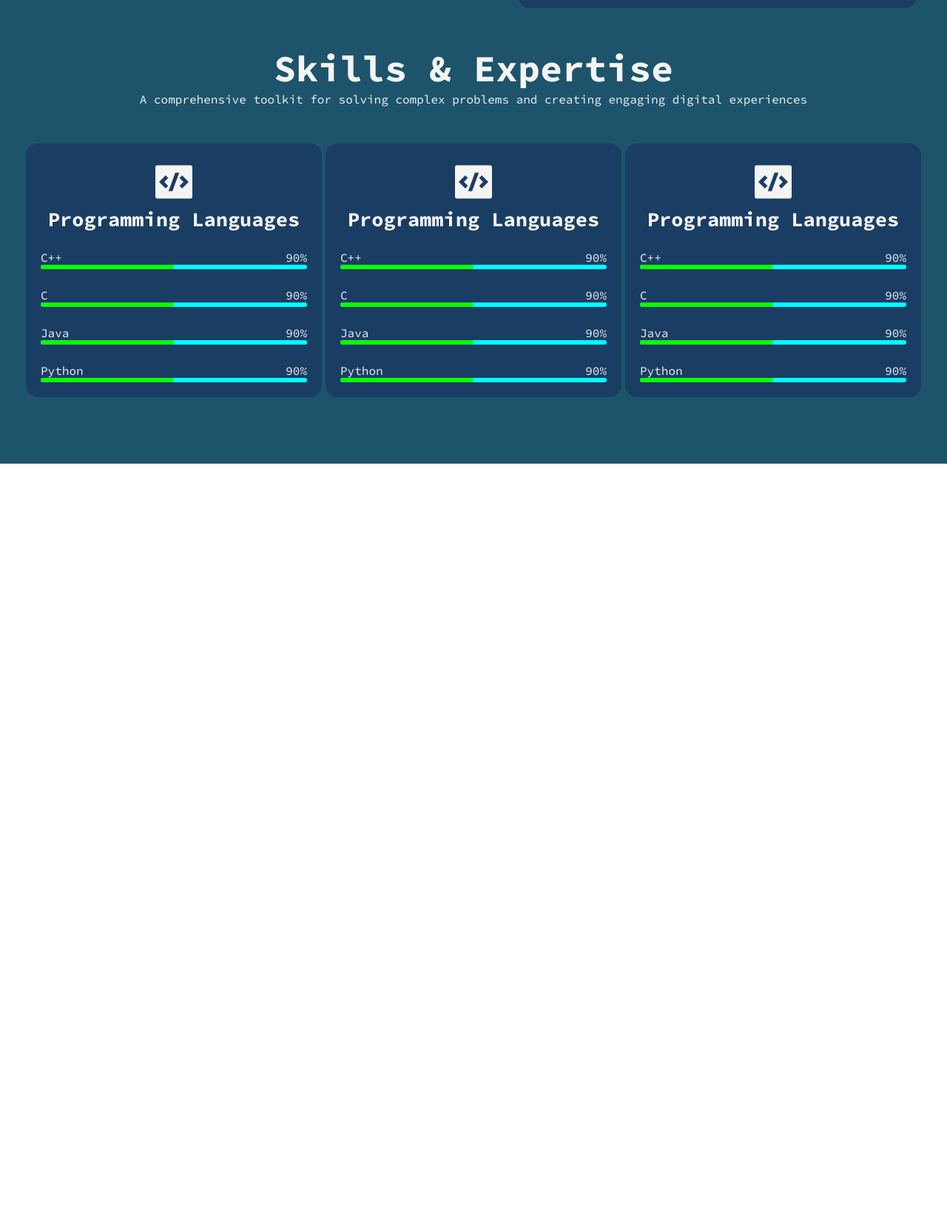
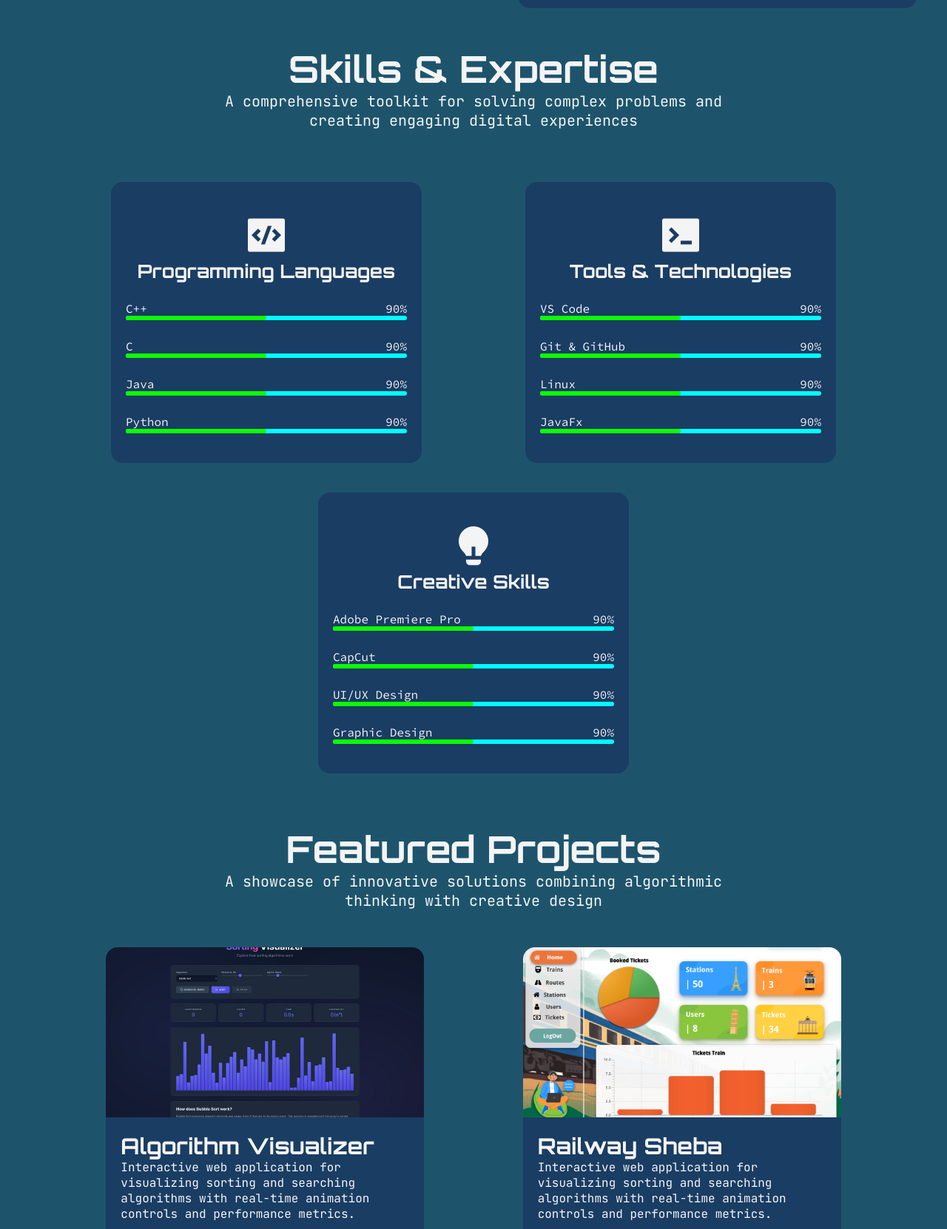
Before and after one commit to jihadmia35/my-portfolio-advance-java, a plain HTML site: page index.html in a window 1280 px wide. Shown: the part 1138-2800 px from the top of the page at 74% size. Before the commit the page ends 1765 px from the top, so only its background shows below. Drawn offline with nearby package versions, Linux system fonts and the light colour scheme; a web font is replaced by a local one.

Commit message:
added projects section

```diff
--- a/index.html
+++ b/index.html
@@ -83,10 +83,10 @@ Beyond code, I'm a visual thinker with expertise in video editing and design. Wh
         </div>
 
         <!-- skills section -->
-         <div class="section3">
+        <div class="section3">
             <div class="title-skills">
-                <h2>Skills & Expertise</h2>
-                <p>A comprehensive toolkit for solving complex problems and creating engaging digital experiences</p>
+                <h2 class="orbino">Skills & Expertise</h2>
+                <p class="jet">A comprehensive toolkit for solving complex problems and <br> creating engaging digital experiences</p>
             </div>
             <div class="skills-cards">
                 <div class="skill-card">
@@ -131,12 +131,12 @@ Beyond code, I'm a visual thinker with expertise in video editing and design. Wh
 
                 <div class="skill-card">
                     <div class="title-card">
-                        <i class="ri-code-box-fill"></i>
-                        <h3>Programming Languages</h3>
+                        <i class="ri-terminal-box-fill"></i>
+                        <h3>Tools & Technologies</h3>
                     </div>
                     <div class="progress-bars">
                         <div class="nam">
-                            <p>C++</p>
+                            <p>VS Code</p>
                             <p>90%</p>
                         </div>
                         <div class="bar-back">
@@ -144,7 +144,7 @@ Beyond code, I'm a visual thinker with expertise in video editing and design. Wh
                         </div>
 
                         <div class="nam">
-                            <p>C</p>
+                            <p>Git & GitHub</p>
                             <p>90%</p>
                         </div>
                         <div class="bar-back">
@@ -152,7 +152,7 @@ Beyond code, I'm a visual thinker with expertise in video editing and design. Wh
                         </div>
 
                         <div class="nam">
-                            <p>Java</p>
+                            <p>Linux</p>
                             <p>90%</p>
                         </div>
                         <div class="bar-back">
@@ -160,7 +160,7 @@ Beyond code, I'm a visual thinker with expertise in video editing and design. Wh
                         </div>
 
                         <div class="nam">
-                            <p>Python</p>
+                            <p>JavaFx</p>
                             <p>90%</p>
                         </div>
                         <div class="bar-back">
@@ -171,12 +171,12 @@ Beyond code, I'm a visual thinker with expertise in video editing and design. Wh
 
                 <div class="skill-card">
                     <div class="title-card">
-                        <i class="ri-code-box-fill"></i>
-                        <h3>Programming Languages</h3>
+                        <i class="ri-lightbulb-fill"></i>
+                        <h3>Creative Skills</h3>
                     </div>
                     <div class="progress-bars">
                         <div class="nam">
-                            <p>C++</p>
+                            <p>Adobe Premiere Pro</p>
                             <p>90%</p>
                         </div>
                         <div class="bar-back">
@@ -184,7 +184,7 @@ Beyond code, I'm a visual thinker with expertise in video editing and design. Wh
                         </div>
 
                         <div class="nam">
-                            <p>C</p>
+                            <p>CapCut</p>
                             <p>90%</p>
                         </div>
                         <div class="bar-back">
@@ -192,7 +192,7 @@ Beyond code, I'm a visual thinker with expertise in video editing and design. Wh
                         </div>
 
                         <div class="nam">
-                            <p>Java</p>
+                            <p>UI/UX Design</p>
                             <p>90%</p>
                         </div>
                         <div class="bar-back">
@@ -200,7 +200,7 @@ Beyond code, I'm a visual thinker with expertise in video editing and design. Wh
                         </div>
 
                         <div class="nam">
-                            <p>Python</p>
+                            <p>Graphic Design</p>
                             <p>90%</p>
                         </div>
                         <div class="bar-back">
@@ -209,7 +209,66 @@ Beyond code, I'm a visual thinker with expertise in video editing and design. Wh
                     </div>
                 </div>
             </div>
-         </div>
+        </div>
+
+        <!-- projects section -->
+        <div class="section4">
+            <div class="title-projects">
+                <h2 class="orbino">Featured Projects</h2>
+                <p class="jet">A showcase of innovative solutions combining algorithmic <br> thinking with creative design</p>
+            </div>
+
+            <div class="projects-cards">
+                <div class="project-card">
+                    <div class="project-pic">
+                        <img src="img/algo.png" alt="">
+                    </div>
+                    <div class="porject-details">
+                        <h3 class="orbino">Algorithm Visualizer</h3>
+                        <p class="jet">Interactive web application for visualizing sorting and searching algorithms with real-time animation controls and performance metrics.</p>
+                        <div class="project-tegs">
+                            <div class="teg">React</div>
+                            <div class="teg">TypeScript</div>
+                            <div class="teg">Canvas API</div>
+                            <div class="teg">Tailwind CSS</div>
+                        </div>
+                    </div>
+                </div>
+
+                <div class="project-card">
+                    <div class="project-pic">
+                        <img src="img/railway-sheba.png" alt="">
+                    </div>
+                    <div class="porject-details">
+                        <h3 class="orbino">Railway Sheba</h3>
+                        <p class="jet">Interactive web application for visualizing sorting and searching algorithms with real-time animation controls and performance metrics.</p>
+                        <div class="project-tegs">
+                            <div class="teg">Java</div>
+                            <div class="teg">MySQL</div>
+                            <div class="teg">JavaFx</div>
+                            <div class="teg">CSS</div>
+                        </div>
+                    </div>
+                </div>
+
+                <div class="project-card">
+                    <div class="project-pic">
+                        <img src="img/seudc.png" alt="">
+                    </div>
+                    <div class="porject-details">
+                        <h3 class="orbino">SEU Dawah Cricle</h3>
+                        <p class="jet">Interactive web application for visualizing sorting and searching algorithms with real-time animation controls and performance metrics.</p>
+                        <div class="project-tegs">
+                            <div class="teg">React</div>
+                            <div class="teg">TypeScript</div>
+                            <div class="teg">JavaScript</div>
+                            <div class="teg">Tailwind CSS</div>
+                        </div>
+                    </div>
+                </div>
+            </div>
+            <button><a href="">View More Projects</a></button>
+        </div>
     </div>
 </body>
 </html>
--- a/style.css
+++ b/style.css
@@ -3,6 +3,8 @@
 @import url('https://fonts.googleapis.com/css2?family=Bitcount+Grid+Single:wght@100..900&family=Inconsolata:wght@200..900&display=swap');
 @import url('https://fonts.googleapis.com/css2?family=Bebas+Neue&family=Bitcount+Grid+Single:wght@100..900&family=Inconsolata:wght@200..900&display=swap');
 @import url('https://fonts.googleapis.com/css2?family=Source+Code+Pro:ital,wght@0,200..900;1,200..900&display=swap');
+@import url('https://fonts.googleapis.com/css2?family=Orbitron:wght@400..900&display=swap');
+@import url('https://fonts.googleapis.com/css2?family=JetBrains+Mono:ital,wght@0,100..800;1,100..800&display=swap');
 
 *{
     margin: 0;
@@ -14,6 +16,14 @@
     font-family: "Source Code Pro", monospace;
 }
 
+.orbino{
+    font-family: "Orbitron", sans-serif;
+}
+
+.jet{
+    font-family: "JetBrains Mono", monospace;
+}
+
 header{
     z-index: 20;
     color: #F4F4F4;
@@ -21,6 +31,8 @@ header{
     position: fixed;
     padding: 10px 50px;
     background-color: #1D546C;
+    box-shadow: 0 4px 6px rgba(0, 0, 0, 0.1),
+              0 1px 3px rgba(0, 0, 0, 0.08);
 }
 
 nav{
@@ -273,6 +285,10 @@ nav{
     font-size: 50px;
 }
 
+.section2 .aboutme p{
+    font-size: 20px;
+}
+
 .section2 .my-tegs{
     width: 45%;
     color: F4F4F4;
@@ -390,16 +406,23 @@ nav{
     font-size: 50px;
 }
 
+.section3 .title-skills p{
+    font-size: 20px;
+}
+
+
 .section3 .skills-cards{
     margin-top: 50px;
     display: flex;
     align-items: center;
+    flex-wrap: wrap;
     justify-content: space-evenly;
 }
 
 .section3 .skills-cards .skill-card{
-    width: 400px;
-    padding: 20px;
+    margin: 20px;
+    width: 420px;
+    padding: 40px 20px;
     border-radius: 16px;
     background-color: #1A3D64;
 }
@@ -412,7 +435,8 @@ nav{
 }
 
 .section3 .skills-cards .skill-card .title-card h3{
-    font-size: 27px;
+    font-size: 25px;
+    font-family: "Orbitron", sans-serif;
 }
 
 .section3 .skills-cards .skill-card .progress-bars .bar-back{
@@ -433,8 +457,104 @@ nav{
     font-size: 60px;
 }
 
+.section3 .skills-cards .skill-card .title-card .ri-terminal-box-fill{
+    font-size: 60px;
+}
+
+.section3 .skills-cards .skill-card .title-card .ri-lightbulb-fill{
+    font-size: 60px;
+}
+
 .section3 .skills-cards .skill-card .progress-bars .nam{
     display: flex;
     justify-content: space-between;
     margin-top: 25px;
 }
+
+
+
+/* section4 */
+
+.section4{
+    display: flex;
+    flex-direction: column;
+    align-items: center;
+}
+
+.section4 .title-projects{
+    margin-top: 50px;
+    margin-bottom: 30px;
+}
+
+.section4 .title-projects h2{
+    text-align: center;
+    font-size: 50px;
+}
+
+.section4 .title-projects p{
+    text-align: center;
+    font-size: 20px;
+}
+
+.section4 .projects-cards{
+    width: 100%;
+    margin-top: 20px;
+    display: flex;
+    justify-content: space-evenly;
+    gap: 20px;
+    flex-wrap: wrap;
+}
+
+.section4 .projects-cards .project-card{
+    width: 430px;
+    border-radius: 16px;
+    background-color: #1A3D64;
+    overflow: hidden;
+    margin-bottom: 20px;
+}
+
+.section4 .projects-cards .project-card .project-pic{
+    width: 100%;
+    height: 230px;
+
+}
+
+.section4 .projects-cards .project-card img{
+    width: 100%;
+    height: 100%;
+    object-fit: cover;
+}
+
+.section4 .projects-cards .project-card .porject-details{
+    padding: 20px;
+}
+
+.section4 .projects-cards .project-card .porject-details h3{
+    font-size: 30px;
+}
+
+.section4 .projects-cards .project-card .porject-details .project-tegs{
+    display: flex;
+    flex-wrap: wrap;
+    gap: 10px;
+}
+
+
+.section4 .projects-cards .project-card .porject-details .project-tegs .teg{
+    background-color: #1D546C;
+    padding: 5px 9px;
+    border-radius: 20px;
+    margin-top: 10px;
+    font-size: small;
+}
+
+.section4 button{
+    padding: 15px 18px;
+    border-radius: 20px;
+    font-size: 15px;
+    font-family: "JetBrains Mono", monospace;
+}
+
+.section4 button a{
+    text-decoration: none;
+}
```
Also changed, not shown: img/algo.png (added), img/railway-sheba.png (added), img/seudc.png (added).
